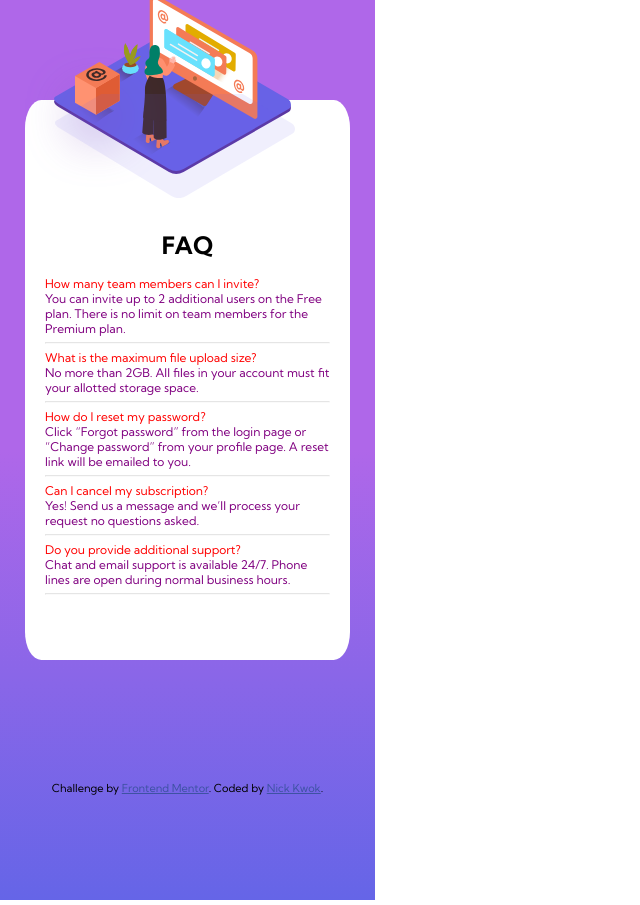
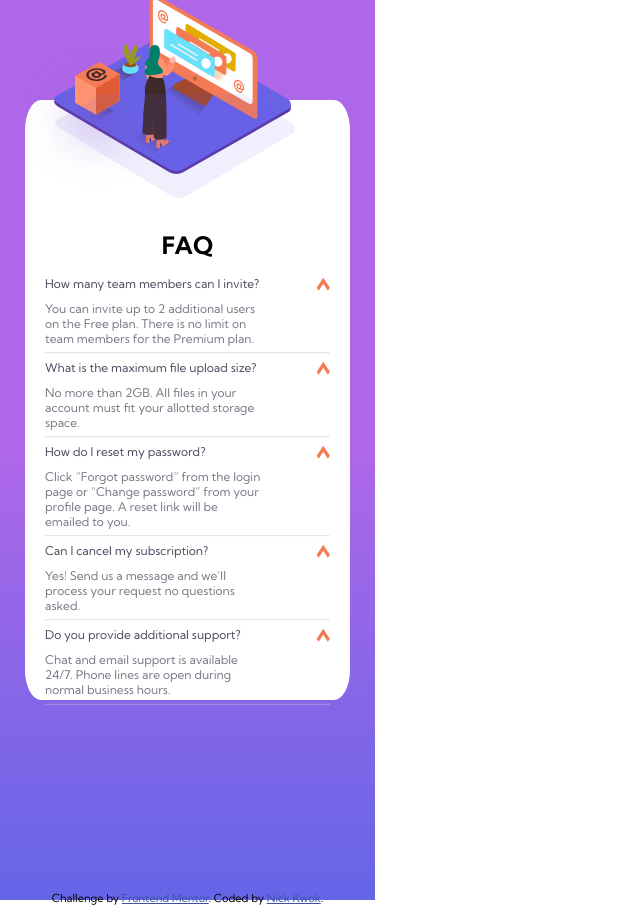
Before and after one commit to nwkwok/Frontend-Mentor-Challenges, a plain HTML site: page faq-accordion-card-main/index.html in a window 1280 px wide. Shown: the whole page, without its empty margins (0-640 px from the left). Drawn offline with Linux system fonts and the light colour scheme.

Commit message:
add flexbox spacing for question and img

```diff
--- a/faq-accordion-card-main/css/main.scss
+++ b/faq-accordion-card-main/css/main.scss
@@ -38,7 +38,7 @@ hr {
 .card-container {
   background-color: white;
   border-radius: 5%;
-  height: 70vh;
+  height: 75vh;
   width: 325px;
   display: block;
   margin: 100px auto;
@@ -53,11 +53,20 @@ hr {
     margin: 0 20px;
 
     &-question {
-      color:red;
+      color: $veryDarkBlue;
+      display: flex;
+      justify-content:space-between;
+      margin-bottom: 10px;
+
+      img {
+        width: 5%;
+        transform: scale(-1);
+      }
     }
 
     &-answer {
-      color: purple;
+      color: $darkBlue;
+      max-width: 220px;
     }
   }
 
--- a/faq-accordion-card-main/index.html
+++ b/faq-accordion-card-main/index.html
@@ -27,7 +27,7 @@
     <div class="card-container-content">
 
       <div class="card-container-content-question">
-        How many team members can I invite?
+        <div>How many team members can I invite?</div> <img src="images/icon-arrow-down.svg"/>
       </div>
 
       <div class="card-container-content-answer">
@@ -37,7 +37,8 @@
       <hr>
 
       <div class="card-container-content-question">
-        What is the maximum file upload size?
+        <div>What is the maximum file upload size?</div>
+        <img src="images/icon-arrow-down.svg"/>
       </div>
       <div class="card-container-content-answer">
 
@@ -46,7 +47,8 @@
       <hr>
 
       <div class="card-container-content-question">
-        How do I reset my password?
+        <div>How do I reset my password?</div>
+        <img src="images/icon-arrow-down.svg"/>
       </div>
 
 
@@ -58,7 +60,8 @@
       <hr>
 
       <div class="card-container-content-question">
-        Can I cancel my subscription?
+        <div>Can I cancel my subscription?</div>
+        <img src="images/icon-arrow-down.svg"/>
       </div>
       <div class="card-container-content-answer">
 
@@ -67,7 +70,10 @@
       <hr>
 
       <div class="card-container-content-question">
+        <div>
         Do you provide additional support?
+        </div>
+        <img class="arrow" src="images/icon-arrow-down.svg"/>
       </div>
       <div class="card-container-content-answer">
 
```
Also changed, not shown: faq-accordion-card-main/css/dist/main.css.
